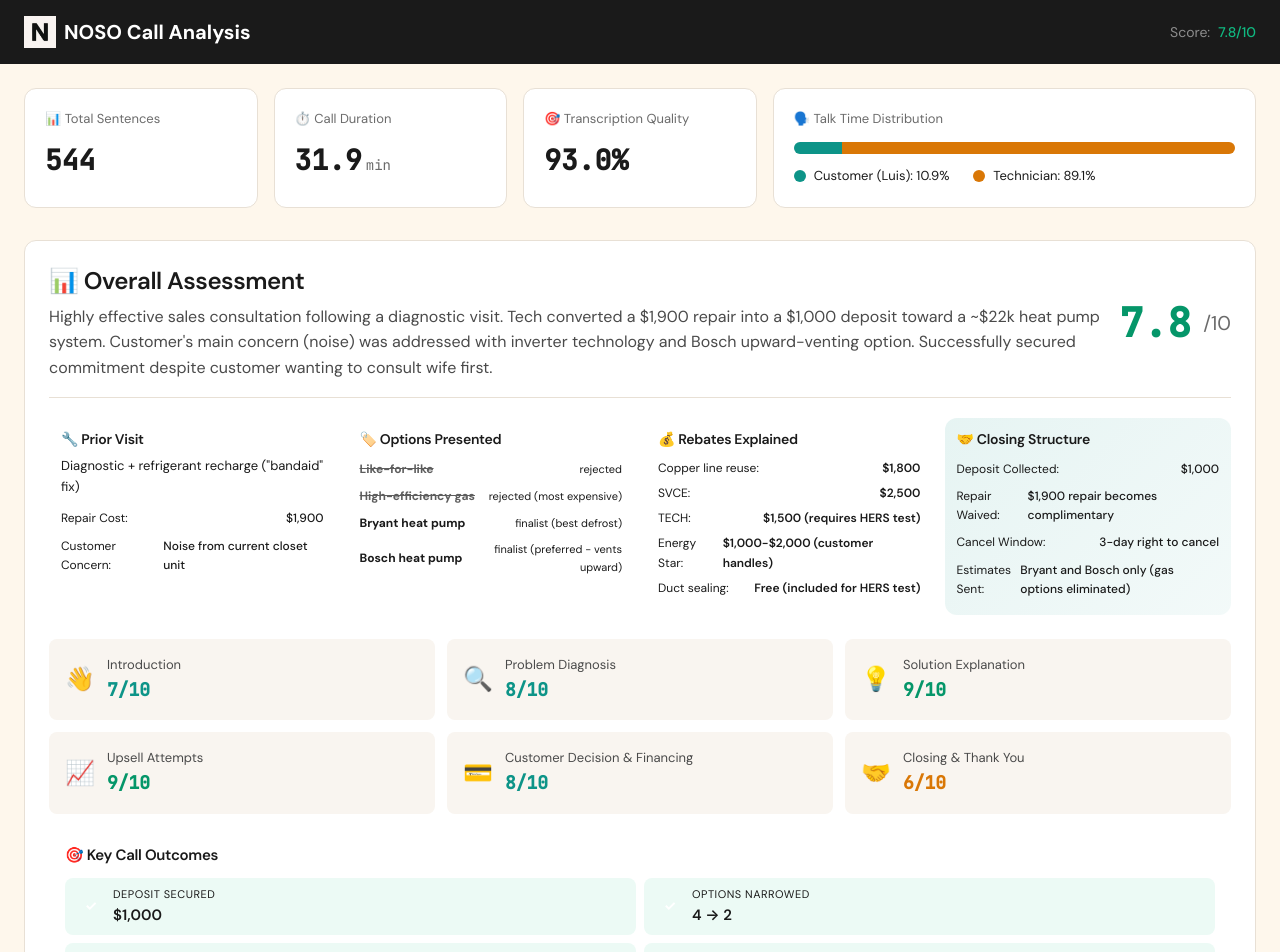
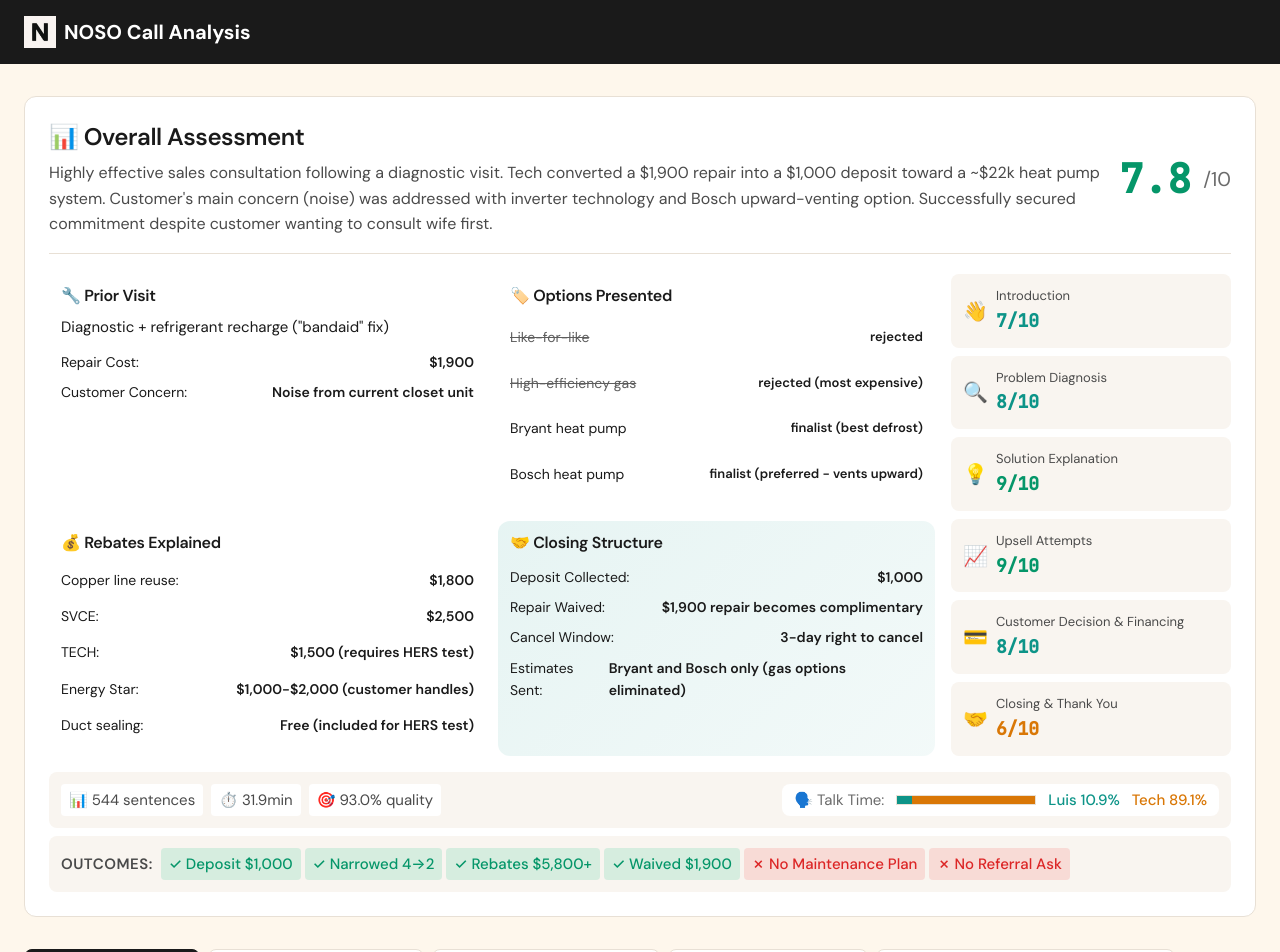
Before and after one commit to javier-la200426/NOSO, a React (Vite) app: page / in a window 1280 px wide. Shown: the top 952 px of the page. Built offline with nearby package versions, Linux system fonts and the light colour scheme.

Commit message:
restructuredd layout

```diff
--- a/src/App.css
+++ b/src/App.css
@@ -300,6 +300,7 @@
   display: flex;
   flex-wrap: wrap;
   gap: var(--space-2);
+  margin-top: var(--space-8);
   margin-bottom: var(--space-6);
 }
 
@@ -630,7 +631,7 @@
   border: 1px solid var(--border-subtle);
   border-radius: var(--radius-lg);
   padding: var(--space-6);
-  margin-top: var(--space-8);
+  margin-top: var(--space-2);
 }
 
 .summary-header {
@@ -709,12 +710,33 @@
   color: var(--text-tertiary);
 }
 
-/* Scorecard */
+/* Assessment Layout - Context left, Scores right */
+.assessment-layout {
+  display: grid;
+  grid-template-columns: 1fr 280px;
+  gap: var(--space-4);
+  margin-top: var(--space-4);
+  align-items: stretch;
+}
+
+@media (max-width: 1024px) {
+  .assessment-layout {
+    grid-template-columns: 1fr;
+  }
+}
+
+/* Scorecard - Vertical layout on right */
 .scorecard {
   display: grid;
-  grid-template-columns: repeat(3, 1fr);
-  gap: var(--space-3);
-  margin-top: var(--space-6);
+  grid-template-columns: 1fr;
+  gap: var(--space-2);
+}
+
+@media (max-width: 1024px) {
+  .scorecard {
+    grid-template-columns: repeat(3, 1fr);
+    gap: var(--space-3);
+  }
 }
 
 @media (max-width: 768px) {
@@ -726,14 +748,14 @@
 .scorecard-item {
   background: var(--bg-tertiary);
   border-radius: var(--radius-md);
-  padding: var(--space-4);
-  display: flex;
-  align-items: center;
-  gap: var(--space-3);
+  padding: var(--space-3);
+  display: flex;
+  align-items: center;
+  gap: var(--space-2);
 }
 
 .scorecard-icon {
-  font-size: 1.5rem;
+  font-size: 1.25rem;
 }
 
 .scorecard-info {
@@ -755,6 +777,178 @@
 .scorecard-item.good .scorecard-score { color: var(--accent-teal); }
 .scorecard-item.partial .scorecard-score { color: var(--accent-yellow); }
 .scorecard-item.missed .scorecard-score { color: var(--accent-red); }
+
+/* Stats Strip */
+.stats-strip {
+  display: flex;
+  flex-wrap: wrap;
+  gap: var(--space-3);
+  margin-top: var(--space-4);
+  padding: var(--space-3);
+  background: var(--bg-tertiary);
+  border-radius: var(--radius-md);
+  align-items: center;
+  justify-content: space-between;
+}
+
+.stat-pill-group {
+  display: flex;
+  flex-wrap: wrap;
+  gap: var(--space-2);
+  align-items: center;
+}
+
+.stat-pill {
+  display: inline-flex;
+  align-items: center;
+  padding: var(--space-1) var(--space-2);
+  background: var(--bg-secondary);
+  border-radius: var(--radius-sm);
+  font-size: 0.9375rem;
+  color: var(--text-secondary);
+  white-space: nowrap;
+}
+
+.stat-pill.has-tooltip {
+  cursor: help;
+  position: relative;
+}
+
+.stat-pill.has-tooltip::after {
+  content: attr(data-tooltip);
+  position: absolute;
+  bottom: 100%;
+  left: 50%;
+  transform: translateX(-50%);
+  background: var(--bg-primary);
+  color: var(--text-primary);
+  padding: var(--space-2) var(--space-3);
+  border-radius: var(--radius-md);
+  font-size: 0.75rem;
+  white-space: normal;
+  width: 250px;
+  text-align: center;
+  box-shadow: 0 4px 12px rgba(0, 0, 0, 0.15);
+  opacity: 0;
+  visibility: hidden;
+  transition: opacity 0.2s, visibility 0.2s;
+  z-index: 100;
+  margin-bottom: var(--space-2);
+}
+
+.stat-pill.has-tooltip:hover::after {
+  opacity: 1;
+  visibility: visible;
+}
+
+/* Talk Time Compact */
+.talk-time-compact {
+  display: flex;
+  align-items: center;
+  gap: var(--space-3);
+  padding: var(--space-1) var(--space-3);
+  background: var(--bg-secondary);
+  border-radius: var(--radius-md);
+}
+
+.talk-time-label {
+  font-size: 0.9375rem;
+  color: var(--text-tertiary);
+  white-space: nowrap;
+}
+
+.talk-time-bar-compact {
+  width: 140px;
+  height: 10px;
+  background: var(--bg-tertiary);
+  border-radius: var(--radius-full);
+  overflow: hidden;
+  display: flex;
+  border: 1px solid var(--border-subtle);
+}
+
+.talk-time-values {
+  display: flex;
+  gap: var(--space-3);
+  font-size: 0.9375rem;
+  font-weight: 500;
+}
+
+.speaker-a-text {
+  color: var(--speaker-a);
+}
+
+.speaker-b-text {
+  color: var(--speaker-b);
+}
+
+/* Outcomes Strip */
+.outcomes-strip {
+  display: flex;
+  flex-wrap: wrap;
+  gap: var(--space-2);
+  margin-top: var(--space-2);
+  padding: var(--space-3);
+  background: var(--bg-tertiary);
+  border-radius: var(--radius-md);
+  align-items: center;
+}
+
+.strip-label {
+  font-size: 0.9375rem;
+  font-weight: 600;
+  color: var(--text-secondary);
+  text-transform: uppercase;
+  letter-spacing: 0.5px;
+}
+
+.outcome-badges {
+  display: flex;
+  flex-wrap: wrap;
+  gap: var(--space-1);
+}
+
+.outcome-badge {
+  display: inline-flex;
+  align-items: center;
+  padding: var(--space-1) var(--space-2);
+  border-radius: var(--radius-sm);
+  font-size: 0.9375rem;
+  font-weight: 500;
+}
+
+.outcome-badge.win {
+  background: rgba(16, 185, 129, 0.15);
+  color: var(--accent-green);
+}
+
+.outcome-badge.miss {
+  background: rgba(239, 68, 68, 0.15);
+  color: var(--accent-red);
+}
+
+@media (max-width: 768px) {
+  .stats-strip {
+    flex-direction: column;
+    align-items: stretch;
+    gap: var(--space-2);
+  }
+
+  .talk-time-compact {
+    width: 100%;
+    justify-content: space-between;
+  }
+
+  .talk-time-bar-compact {
+    flex: 1;
+    max-width: 200px;
+  }
+
+  .outcomes-strip {
+    flex-direction: column;
+    align-items: flex-start;
+  }
+}
 
 /* Footer */
 .footer {
@@ -1005,8 +1199,10 @@
    ============================================ */
 .call-context-grid {
   display: grid;
-  grid-template-columns: repeat(4, 1fr);
+  grid-template-columns: repeat(2, 1fr);
+  grid-template-rows: 1fr 1fr;
   gap: var(--space-3);
+  height: 100%;
 }
 
 .context-card {
@@ -1014,6 +1210,8 @@
   border: 1px solid var(--color-border);
   border-radius: var(--radius-lg);
   padding: var(--space-3);
+  display: flex;
+  flex-direction: column;
 }
 
 .context-card.highlight {
@@ -1022,14 +1220,14 @@
 }
 
 .context-card h4 {
-  font-size: 0.875rem;
+  font-size: 1rem;
   font-weight: 600;
   margin-bottom: var(--space-2);
   color: var(--color-text);
 }
 
 .context-card p {
-  font-size: 0.8125rem;
+  font-size: 0.9375rem;
   color: var(--color-text-muted);
   margin-bottom: var(--space-2);
 }
@@ -1039,7 +1237,7 @@
   display: flex;
   justify-content: space-between;
   align-items: center;
-  font-size: 0.75rem;
+  font-size: 0.875rem;
   padding: var(--space-1) 0;
   border-bottom: 1px solid var(--color-border);
 }
@@ -1057,20 +1255,24 @@
 .context-detail strong,
 .closing-detail strong {
   color: var(--color-text);
-  font-weight: 500;
+  font-weight: 600;
 }
 
 .options-list {
   list-style: none;
   padding: 0;
   margin: 0;
+  flex: 1;
+  display: flex;
+  flex-direction: column;
+  justify-content: space-around;
 }
 
 .options-list li {
   display: flex;
   justify-content: space-between;
   align-items: center;
-  font-size: 0.75rem;
+  font-size: 0.875rem;
   padding: var(--space-1) 0;
   border-bottom: 1px solid var(--color-border);
 }
@@ -1081,6 +1283,7 @@
 
 .options-list li strong {
   color: var(--color-text);
+  font-weight: 400;
 }
 
 .options-list li.finalist strong {
@@ -1094,27 +1297,33 @@
 }
 
 .option-status {
-  font-size: 0.6875rem;
+  font-size: 0.8125rem;
   color: var(--color-text-muted);
   max-width: 60%;
   text-align: right;
+  font-weight: 600;
 }
 
 .options-list li.finalist .option-status {
   color: var(--color-success);
+  font-weight: 600;
 }
 
 .rebates-list {
   list-style: none;
   padding: 0;
   margin: 0;
+  flex: 1;
+  display: flex;
+  flex-direction: column;
+  justify-content: space-around;
 }
 
 .rebates-list li {
   display: flex;
   justify-content: space-between;
   align-items: center;
-  font-size: 0.75rem;
+  font-size: 0.875rem;
   padding: 3px 0;
 }
 
@@ -1125,12 +1334,6 @@
 .rebates-list li strong {
   color: var(--color-success);
   font-weight: 600;
-}
-
-@media (max-width: 1200px) {
-  .call-context-grid {
-    grid-template-columns: repeat(2, 1fr);
-  }
 }
 
 @media (max-width: 640px) {
--- a/src/App.jsx
+++ b/src/App.jsx
@@ -180,68 +180,10 @@ function App() {
               NOSO Call Analysis
             </div>
           </div>
-          <div className="header-meta">
-            <div className="meta-item">
-              <span className="label">Score:</span>
-              <span className="value" style={{ color: '#10b981' }}>
-                {CALL_ASSESSMENT.overallScore}/10
-              </span>
-            </div>
-          </div>
         </div>
       </header>
 
       <main className="main-content">
-        {/* Stats Grid */}
-        <div className="stats-grid">
-          <div className="stat-card">
-            <div className="stat-label">📊 Total Sentences</div>
-            <div className="stat-value">{stats?.totalSentences}</div>
-          </div>
-
-          <div className="stat-card">
-            <div className="stat-label">⏱️ Call Duration</div>
-            <div className="stat-value">
-              {formatMinutes(stats?.callDuration)}
-              <span className="stat-unit">min</span>
-            </div>
-          </div>
-
-          <div className="stat-card">
-            <div className="stat-label">🎯 Transcription Quality</div>
-            <div
-              className="stat-value has-tooltip"
-              data-tooltip="Average of all sentence confidence scores (0.0-1.0) from AssemblyAI, showing how sure the model is that the transcript is correct. Above 85% is high accuracy."
-            >
-              {stats?.avgConfidence}%
-            </div>
-          </div>
-
-          <div className="stat-card talk-time-card">
-            <div className="stat-label">🗣️ Talk Time Distribution</div>
-            <div className="talk-time-bar">
-              <div
-                className="talk-time-segment speaker-a"
-                style={{ width: `${stats?.speakerAPercent}%` }}
-              />
-              <div
-                className="talk-time-segment speaker-b"
-                style={{ width: `${stats?.speakerBPercent}%` }}
-              />
-            </div>
-            <div className="talk-time-legend">
-              <div className="legend-item">
-                <div className="legend-dot speaker-a" />
-                <span>Customer (Luis): {stats?.speakerAPercent}%</span>
-              </div>
-              <div className="legend-item">
-                <div className="legend-dot speaker-b" />
-                <span>Technician: {stats?.speakerBPercent}%</span>
-              </div>
-            </div>
-          </div>
-        </div>
-
         {/* Overall Assessment Section */}
         <section className="summary-section">
           <div className="summary-header">
@@ -259,8 +201,10 @@ function App() {
             </div>
           </div>
 
-          {/* Call Context */}
-          <div className="call-context-grid" style={{ marginTop: 'var(--space-4)', marginBottom: 'var(--space-4)' }}>
+          {/* Assessment Layout - Context on left, Scores on right */}
+          <div className="assessment-layout">
+            {/* Left column - Context cards 2x2 */}
+            <div className="call-context-grid">
               <div className="context-card">
                 <h4>🔧 Prior Visit</h4>
                 <p>{CALL_ASSESSMENT.callContext.priorVisit}</p>
@@ -309,7 +253,7 @@ function App() {
               </div>
             </div>
 
-          {/* Scorecard */}
+            {/* Right column - Scorecard */}
             <div className="scorecard">
               {callStages.map((stage) => (
                 <div key={stage.id} className={`scorecard-item ${stage.status}`}>
@@ -321,53 +265,49 @@ function App() {
                 </div>
               ))}
             </div>
+          </div>
 
-          {/* Key Outcomes Visual */}
-          <div className="outcomes-container" style={{ marginTop: 'var(--space-4)' }}>
-            <h4 className="chart-title">🎯 Key Call Outcomes</h4>
-            <div className="outcomes-grid">
-              <div className="outcome-card win">
-                <div className="outcome-icon">✓</div>
-                <div className="outcome-content">
-                  <div className="outcome-label">Deposit Secured</div>
-                  <div className="outcome-value">$1,000</div>
+          {/* Stats Strip */}
+          <div className="stats-strip">
+            <div className="stat-pill-group">
+              <span className="stat-pill">📊 {stats?.totalSentences} sentences</span>
+              <span className="stat-pill">⏱️ {formatMinutes(stats?.callDuration)}min</span>
+              <span
+                className="stat-pill has-tooltip"
+                data-tooltip="Average of all sentence confidence scores (0.0-1.0) from AssemblyAI, showing how sure the model is that the transcript is correct. Above 85% is high accuracy."
+              >
+                🎯 {stats?.avgConfidence}% quality
+              </span>
+            </div>
+            <div className="talk-time-compact">
+              <span className="talk-time-label">🗣️ Talk Time:</span>
+              <div className="talk-time-bar-compact">
+                <div
+                  className="talk-time-segment speaker-a"
+                  style={{ width: `${stats?.speakerAPercent}%` }}
+                />
+                <div
+                  className="talk-time-segment speaker-b"
+                  style={{ width: `${stats?.speakerBPercent}%` }}
+                />
+              </div>
+              <span className="talk-time-values">
+                <span className="speaker-a-text">Luis {stats?.speakerAPercent}%</span>
+                <span className="speaker-b-text">Tech {stats?.speakerBPercent}%</span>
+              </span>
             </div>
           </div>
-              <div className="outcome-card win">
-                <div className="outcome-icon">✓</div>
-                <div className="outcome-content">
-                  <div className="outcome-label">Options Narrowed</div>
-                  <div className="outcome-value">4 → 2</div>
-                </div>
-              </div>
-              <div className="outcome-card win">
-                <div className="outcome-icon">✓</div>
-                <div className="outcome-content">
-                  <div className="outcome-label">Rebates Explained</div>
-                  <div className="outcome-value">$5,800+</div>
-                </div>
-              </div>
-              <div className="outcome-card win">
-                <div className="outcome-icon">✓</div>
-                <div className="outcome-content">
-                  <div className="outcome-label">Repair Waived</div>
-                  <div className="outcome-value">$1,900</div>
-                </div>
-              </div>
-              <div className="outcome-card miss">
-                <div className="outcome-icon">✗</div>
-                <div className="outcome-content">
-                  <div className="outcome-label">Maintenance Plan</div>
-                  <div className="outcome-value">Not Pitched</div>
-                </div>
-              </div>
-              <div className="outcome-card miss">
-                <div className="outcome-icon">✗</div>
-                <div className="outcome-content">
-                  <div className="outcome-label">Referral Ask</div>
-                  <div className="outcome-value">Missed</div>
-                </div>
-              </div>
+
+          {/* Outcomes Strip */}
+          <div className="outcomes-strip">
+            <span className="strip-label">Outcomes:</span>
+            <div className="outcome-badges">
+              <span className="outcome-badge win">✓ Deposit $1,000</span>
+              <span className="outcome-badge win">✓ Narrowed 4→2</span>
+              <span className="outcome-badge win">✓ Rebates $5,800+</span>
+              <span className="outcome-badge win">✓ Waived $1,900</span>
+              <span className="outcome-badge miss">✗ No Maintenance Plan</span>
+              <span className="outcome-badge miss">✗ No Referral Ask</span>
             </div>
           </div>
         </section>
```
Lines whose indentation alone changed are shown as unchanged.
